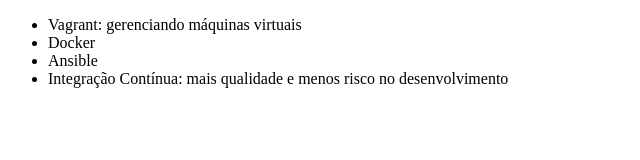
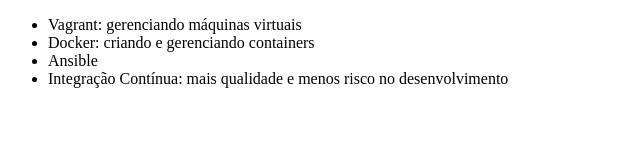
Before and after one commit to feeelibread/cuddly-guacamole, a plain HTML site: page index.html in a window 1280 px wide. Shown: the whole page, without its empty margins (0-640 px from the left). Drawn offline with Linux system fonts and the light colour scheme.

Commit message:
Corrigindo nome do curso de docker

```diff
--- a/index.html
+++ b/index.html
@@ -7,7 +7,7 @@
 <body>
     <ul>
         <li>Vagrant: gerenciando máquinas virtuais</li>
-        <li>Docker</li>
+        <li>Docker: criando e gerenciando containers</li>
         <li>Ansible</li>
         <li>Integração Contínua: mais qualidade e menos risco no desenvolvimento</li>
     </ul>
```
